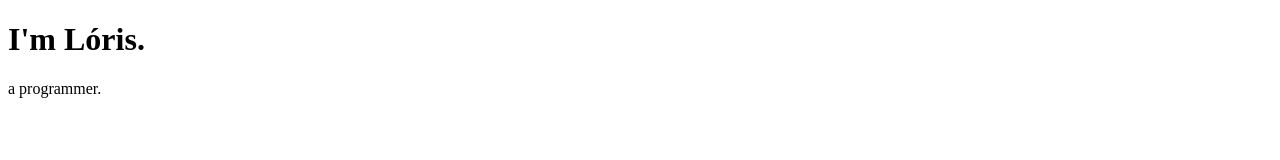
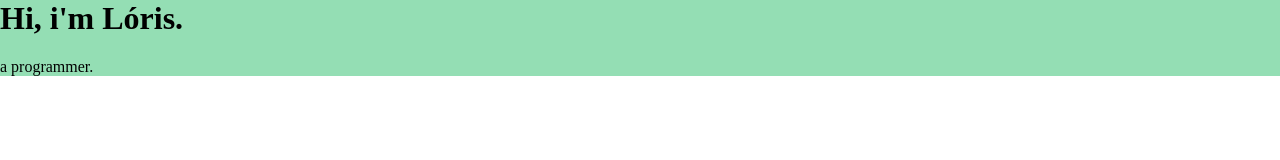
Before and after one commit to imloris/web-development-bootcamp, a plain HTML site: page css - personal site/index.html in a window 1280 px wide. Drawn offline with Linux system fonts and the light colour scheme.

Commit message:
initial css test

```diff
--- a/css - personal site/css/styles.css
+++ b/css - personal site/css/styles.css
@@ -12,14 +12,16 @@ hr {
 h1 {
 	color: #295241;
 }
-
-h3 {
-	text-align: center;
-	color: #295241;
-	/* text-align: center;
-}
  */
 
-.div {
+div {
 	background-color: #94deb4;
+	margin: 0;
 }
+
+body {
+	margin: 0;
+}
+h1 {
+	margin-top: 0;
+}
--- a/css - personal site/index.html
+++ b/css - personal site/index.html
@@ -19,8 +19,10 @@
 	</head>
 
 	<body>
-		<div class="div"></div>
-		<h1>I'm Lóris.</h1>
-		<p>a programmer.</p>
+		<div class="">
+			<h1>Hi, i'm Lóris.</h1>
+			<p>a programmer.</p>
+		</div>
+		<div></div>
 	</body>
 </html>
```
